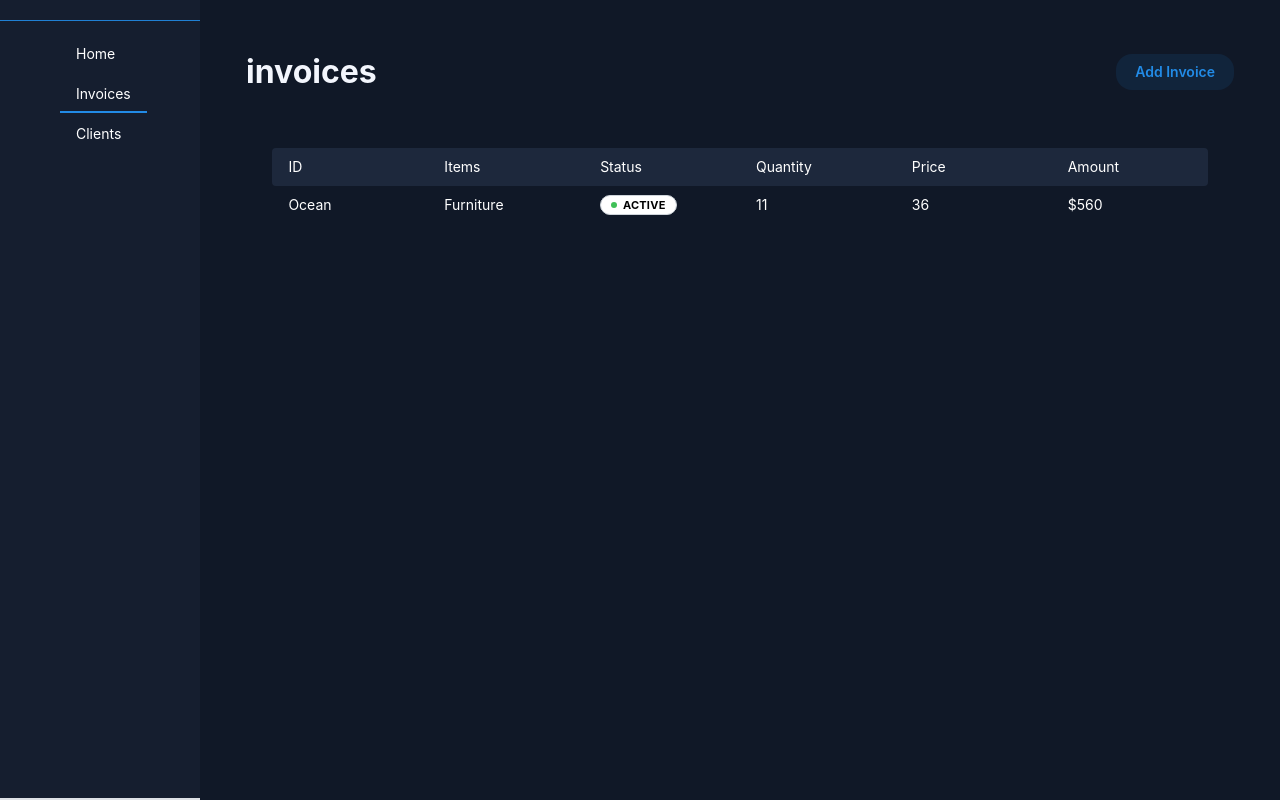
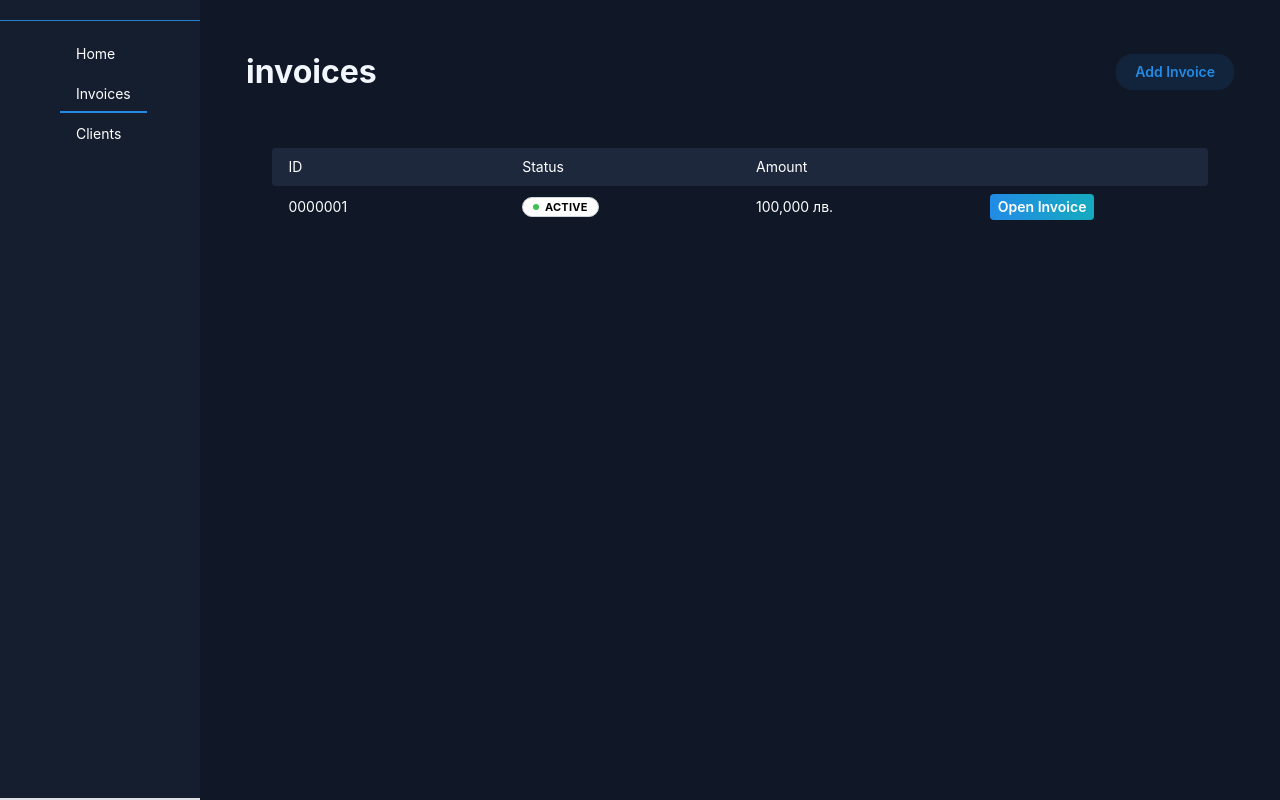
Before and after one commit to ChavdarStoilov/Go-Projects, a React (Vite) app in the folder Invoice system/client/: page / in a window 1280 px wide. Both pictures are taken after a click on the tab "Invoices". Built offline with nearby package versions, Linux system fonts and the light colour scheme.

Commit message:
Change Invoice colums in table page, add suffix on amount and remove lables

```diff
--- a/Invoice system/client/src/components/pages/invoices.jsx
+++ b/Invoice system/client/src/components/pages/invoices.jsx
@@ -1,24 +1,18 @@
-import { Badge } from '@mantine/core';
+import { Badge, Button, NumberFormatter  } from "@mantine/core";
 
-
-export default function Invoices({data}) {
+export default function Invoices({ data }) {
     return (
         <div className="products-area-wrapper tableView">
             <div className="products-header">
                 <div className="product-cell">ID</div>
-                <div className="product-cell category">Items</div>
                 <div className="product-cell status-cell">Status</div>
-                <div className="product-cell sales">Quantity</div>
-                <div className="product-cell stock">Price</div>
                 <div className="product-cell price">Amount</div>
+                <div className="product-cell price"></div>
             </div>
 
             <div className="products-row">
                 <div className="product-cell">
-                    <span>Ocean</span>
-                </div>
-                <div className="product-cell category">
-                    <span className="cell-label">Category:</span>Furniture
+                    <span>0000001</span>
                 </div>
                 <div className="product-cell status-cell">
                     <span className="cell-label">Status:</span>
@@ -26,14 +20,19 @@ export default function Invoices({data}) {
                         Active
                     </Badge>
                 </div>
-                <div className="product-cell sales">
-                    <span className="cell-label">Sales:</span>11
+
+                <div className="product-cell price">
+                    <span className="cell-label">Price:</span><NumberFormatter value={100000} suffix=" лв." thousandSeparator />
                 </div>
-                <div className="product-cell stock">
-                    <span className="cell-label">Stock:</span>36
-                </div>
-                <div className="product-cell price">
-                    <span className="cell-label">Price:</span>$560
+
+                <div className="product-cell">
+                    <Button
+                        variant="gradient"
+                        size="compact-sm"
+                        gradient={{ from: "blue", to: "cyan", deg: 90 }}
+                    >
+                        Open Invoice
+                    </Button>
                 </div>
             </div>
         </div>
```
